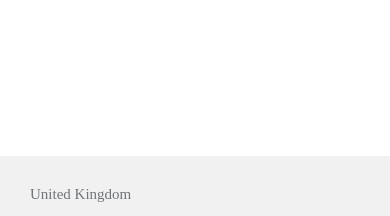
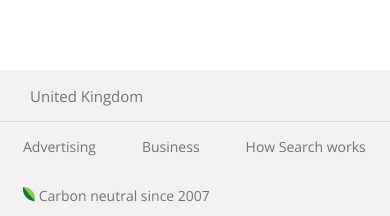
Before and after one commit to tsmjohnpascual/google-exercise, a website: page client/index.html in a window 390 px wide. Shown: the part 575-791 px from the top of the page. Drawn offline with nearby package versions, Linux system fonts and the light colour scheme.

Commit message:
responsive footer and hover styles on search

```diff
--- a/client/index.html
+++ b/client/index.html
@@ -42,7 +42,6 @@
             </div>
         </div>
 
-
         <form action="/" method="post" role="search">
             <div class="sBarDisplay">
                 <i class="fa-solid fa-magnifying-glass searchIcon"></i>
@@ -59,12 +58,10 @@
 
     <footer>
         <div class="footer">
-
-
             <div class="country">
                 <p>United Kingdom</p>
             </div>
-            <div class="footer_container">
+            <div class="footer-container">
                 <div class="set_1">
                     <a class="set_anchors" href="https://www.google.com/intl/en_uk/ads/?subid=ww-ww-et-g-awa-a-g_hpafoot1_1!o2&amp;utm_source=google.com&amp;utm_medium=referral&amp;utm_campaign=google_hpafooter&amp;fg=1" ping="/url?sa=t&amp;rct=j&amp;source=webhp&amp;url=https://www.google.com/intl/en_uk/ads/%3Fsubid%3Dww-ww-et-g-awa-a-g_hpafoot1_1!o2%26utm_source%3Dgoogle.com%26utm_medium%3Dreferral%26utm_campaign%3Dgoogle_hpafooter%26fg%3D1&amp;ved=0ahUKEwiv2_P4g4f5AhXNPsAKHXB5B7sQkdQCCBE">Advertising</a>
                     <a class="set_anchors" href="https://www.google.com/services/?subid=ww-ww-et-g-awa-a-g_hpbfoot1_1!o2&amp;utm_source=google.com&amp;utm_medium=referral&amp;utm_campaign=google_hpbfooter&amp;fg=1" ping="/url?sa=t&amp;rct=j&amp;source=webhp&amp;url=https://www.google.com/services/%3Fsubid%3Dww-ww-et-g-awa-a-g_hpbfoot1_1!o2%26utm_source%3Dgoogle.com%26utm_medium%3Dreferral%26utm_campaign%3Dgoogle_hpbfooter%26fg%3D1&amp;ved=0ahUKEwiv2_P4g4f5AhXNPsAKHXB5B7sQktQCCBI">Business</a>
@@ -79,8 +76,6 @@
                     <a class="set_anchors" href="">Settings</a>
                 </div>
             </div>
-
-        </div>
     </footer>
 </body>
 </html>
--- a/client/style.css
+++ b/client/style.css
@@ -4,7 +4,7 @@ body {
 }
 
 .country {
-    padding-top: 15px;
+    padding-top: 1px;
     padding-right: 30px;
     padding-bottom: 15;
     padding-left: 30px;
@@ -25,6 +25,10 @@ body {
     white-space: nowrap;
     justify-content: center;
     order: 2;
+}
+
+.leaf {
+    width: 12px;
 }
 
 a {
@@ -51,16 +55,18 @@ a {
 
     display: block;
     padding: 15px;
-    white-space: nowrap;
+    /* white-space: nowrap; */
 }
 
-.footer_container {
+.footer-container {
     display: flex;
-    flex-shrink: 0;
-    box-sizing:border-box;
+    flex-wrap: wrap;
+    justify-content: space-between;
+    /* flex-shrink: 0; */
+    box-sizing: border-box;
     background-color: #F1F1F1;
     margin-top: auto;
-    height:50px;
+    text-align: center;
 }
 
 ul {
@@ -78,6 +84,10 @@ a {
     font-family: 'Open Sans', sans-serif;
     font-size: 14px;
     color: black;
+}
+
+p {
+    font-family: 'Open Sans', sans-serif;
 }
 
 a:hover {
@@ -138,6 +148,10 @@ a:hover {
     max-width: 584px;
 }
 
+.sBarDisplay:hover {
+    box-shadow: 0 4px 8px 0 rgba(0, 0, 0, 0.2), 0 6px 20px 0 rgba(0, 0, 0, 0.19)
+}
+
 .sBtns {
     display: block;
     text-align: center;
@@ -162,7 +176,11 @@ a:hover {
     height: 26px;
     min-width: 54px;
     text-align: center;
+}
 
+.search_button:hover {
+    border: 1px solid lightgray;
+    cursor: pointer;
 }
 
 .main-container {
```
Lines whose indentation alone changed are shown as unchanged.
